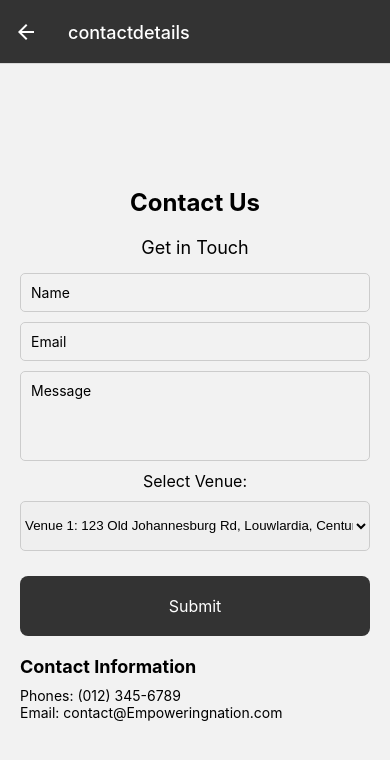
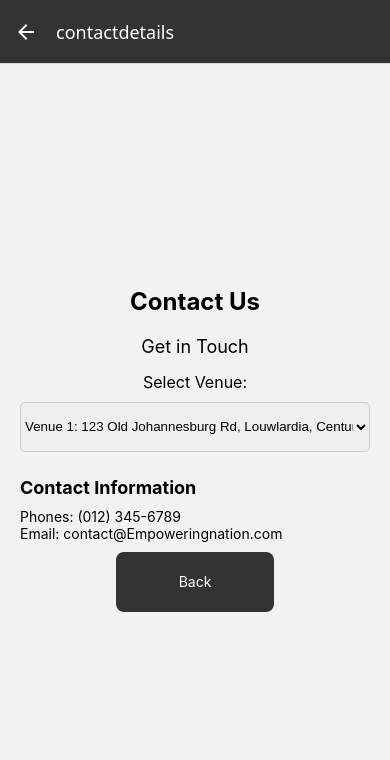
Before and after one commit to Sergio-Carl-Benito/empowering-the-nation-final, a React Native app: screen /contactdetails in a window 390 px wide. Shown: the top 760 px of the page. Built offline with nearby package versions, Linux system fonts and the light colour scheme.

Commit message:
final commit

```diff
--- a/screens/calculatetotalfees.tsx
+++ b/screens/calculatetotalfees.tsx
@@ -204,6 +204,12 @@ const CalculateTotalFees: React.FC<Props> = ({ navigation }) => {
             <Text style={styles.result}>Discount Percentage: {discountPercentage}%</Text>
             <Text style={styles.result}>Total Cost (inc VAT): R{totalCost.toFixed(2)}</Text>
             <Button title="Submit" onPress={onSubmit} />
+            <TouchableOpacity
+                    style={styles.button}
+                    onPress={() => navigation.goBack()}
+                >
+                    <Text style={styles.buttonText}>Back</Text>
+                </TouchableOpacity>
         </ScrollView>
     );
 };
@@ -275,6 +281,21 @@ const styles = StyleSheet.create({
         fontSize: 16,
         textAlign: 'center',
     },
+    button: {
+        backgroundColor: '#333333',
+        width: '45%',
+        height: 60,
+        borderRadius: 8,
+        justifyContent: 'center',
+        alignItems: 'center',
+        marginBottom: 10,
+        marginTop: 10,
+    },
+    buttonText: {
+        color: '#ffffff',
+        fontSize: 14,
+        textAlign: 'center',
+    },
 });
 
 export default CalculateTotalFees;
--- a/screens/contactdetails.tsx
+++ b/screens/contactdetails.tsx
@@ -13,57 +13,21 @@ const venues = [
 ];
 
 const ContactDetails: React.FC<Props> = ({ navigation }) => {
-    const [name, setName] = useState('');
-    const [email, setEmail] = useState('');
-    const [message, setMessage] = useState('');
+
     const [selectedVenue, setSelectedVenue] = useState(venues[0].id);
 
     const handleVenueChange = (itemValue: string) => {
         setSelectedVenue(itemValue);
     };
 
-    const handleSubmit = () => {
-        if (!name || !email || !message) {
-            Alert.alert('Error', 'Please fill in all fields.');
-            return;
-        }
-        if (!/\S+@\S+\.\S+/.test(email)) {
-            Alert.alert('Error', 'Please enter a valid email address.');
-            return;
-        }
 
-        console.log('Submitted:', { name, email, message, venue: selectedVenue });
-        setName('');
-        setEmail('');
-        setMessage('');
-    };
 
     return (
         <ScrollView contentContainerStyle={styles.container}>
             <Text style={styles.title}>Contact Us</Text>
 
             <Text style={styles.subtitle}>Get in Touch</Text>
-            <TextInput
-                style={styles.input}
-                placeholder="Name"
-                value={name}
-                onChangeText={setName}
-            />
-            <TextInput
-                style={styles.input}
-                placeholder="Email"
-                value={email}
-                onChangeText={setEmail}
-                keyboardType="email-address"
-            />
-            <TextInput
-                style={styles.input}
-                placeholder="Message"
-                value={message}
-                onChangeText={setMessage}
-                multiline
-                numberOfLines={4}
-            />
+
             <Text style={styles.label}>Select Venue:</Text>
             <Picker
                 selectedValue={selectedVenue}
@@ -75,16 +39,21 @@ const ContactDetails: React.FC<Props> = ({ navigation }) => {
                 ))}
             </Picker>
 
-            <TouchableOpacity style={styles.submitButton} onPress={handleSubmit}>
-                <Text style={styles.submitButtonText}>Submit</Text>
-            </TouchableOpacity>
+
 
             <View style={styles.contactInfo}>
                 <Text style={styles.infoTitle}>Contact Information</Text>
                 <Text>Phones: (012) 345-6789</Text>
                 <Text>Email: contact@Empoweringnation.com</Text>
             </View>
+            <TouchableOpacity
+                    style={styles.button}
+                    onPress={() => navigation.goBack()}
+                >
+                    <Text style={styles.buttonText}>Back</Text>
+                </TouchableOpacity>
         </ScrollView>
+
     );
 };
 
@@ -149,6 +118,20 @@ const styles = StyleSheet.create({
         fontSize: 16,
         textAlign: 'center',
     },
+    button: {
+        backgroundColor: '#333333',
+        width: '45%',
+        height: 60,
+        borderRadius: 8,
+        justifyContent: 'center',
+        alignItems: 'center',
+        marginBottom: 10,
+        marginTop: 10,},
+    buttonText: {
+        color: '#ffffff',
+        fontSize: 14,
+        textAlign: 'center',
+    },
 });
 
 export default ContactDetails;
--- a/screens/summaryofsixmonthscourse.tsx
+++ b/screens/summaryofsixmonthscourse.tsx
@@ -51,27 +51,36 @@ const SummaryOfSixMonthsCourse: React.FC<Props> = ({ navigation }) => {
                         />
                     ))}
                 </Picker>
+
+
             </View>
+            <TouchableOpacity
+                    style={styles.button}
+                    onPress={() => navigation.goBack()}
+                >
+                    <Text style={styles.buttonText}>Back</Text>
+                </TouchableOpacity>
 
             {/* Course Details Section */}
             {selectedCourse && (
                 <View style={styles.course}>
                     <Text style={styles.subtitle}>{selectedCourse}</Text>
                     <Text style={styles.description}>
-                        {courseDetails[selectedCourse].description}
+                        {courseDetails[selectedCourse as keyof typeof courseDetails].description}
                     </Text>
                     <TouchableOpacity
                         style={styles.courseButton}
-                        onPress={() => navigation.navigate(courseDetails[selectedCourse].navigationRoute)}
-                    >
+
+                        onPress={() => navigation.navigate(courseDetails[selectedCourse as keyof typeof courseDetails].navigationRoute as keyof RootStackParamList)}                    >
                         <Text style={styles.courseButtonText}>View Details</Text>
                     </TouchableOpacity>
+
                 </View>
             )}
         </ScrollView>
     );
+
 };
-
 const styles = StyleSheet.create({
     container: {
         flexGrow: 1,
@@ -124,6 +133,21 @@ const styles = StyleSheet.create({
         fontSize: 16,
         textAlign: 'center',
     },
+    button: {
+        backgroundColor: '#333333',
+        width: '45%',
+        height: 60,
+        borderRadius: 8,
+        justifyContent: 'center',
+        alignItems: 'center',
+        marginBottom: 10,
+        marginTop: 10,
+    },
+    buttonText: {
+        color: '#ffffff',
+        fontSize: 14,
+        textAlign: 'center',
+    },
 });
 
 export default SummaryOfSixMonthsCourse;
--- a/screens/summaryofsixweekscourse.tsx
+++ b/screens/summaryofsixweekscourse.tsx
@@ -9,7 +9,12 @@ type Props = StackScreenProps<RootStackParamList, 'summaryofsixweekscourse'>;
 const SummaryOfSixWeeksCourse: React.FC<Props> = ({ navigation }) => {
     const [selectedCourse, setSelectedCourse] = useState<string | null>(null);
 
-    const courseDetails = {
+    const courseDetails: {
+        [key: string]: {
+            description: string;
+            navigationRoute: string;
+        }
+    } = {
         'Child Minding': {
             description: 'Learn how to care for children, including basics of child development and safety.',
             navigationRoute: 'childmindingcourse'
@@ -47,7 +52,12 @@ const SummaryOfSixWeeksCourse: React.FC<Props> = ({ navigation }) => {
                     ))}
                 </Picker>
             </View>
-
+            <TouchableOpacity
+                    style={styles.button}
+                    onPress={() => navigation.goBack()}
+                >
+                    <Text style={styles.buttonText}>Back</Text>
+                </TouchableOpacity>
             {/* Course Details Section */}
             {selectedCourse && (
                 <View style={styles.course}>
@@ -57,16 +67,20 @@ const SummaryOfSixWeeksCourse: React.FC<Props> = ({ navigation }) => {
                     </Text>
                     <TouchableOpacity
                         style={styles.courseButton}
-                        onPress={() => navigation.navigate(courseDetails[selectedCourse].navigationRoute)}
-                    >
+                        onPress={() => navigation.navigate(courseDetails[selectedCourse].navigationRoute as keyof RootStackParamList)}                    >
                         <Text style={styles.courseButtonText}>View Details</Text>
                     </TouchableOpacity>
+                    <TouchableOpacity
+                    style={styles.button}
+                    onPress={() => navigation.goBack()}
+                >
+                    <Text style={styles.buttonText}>Back</Text>
+                </TouchableOpacity>
                 </View>
             )}
         </ScrollView>
     );
 };
-
 const styles = StyleSheet.create({
     container: {
         flexGrow: 1,
@@ -119,6 +133,21 @@ const styles = StyleSheet.create({
         fontSize: 16,
         textAlign: 'center',
     },
+    button: {
+        backgroundColor: '#333333',
+        width: '45%',
+        height: 60,
+        borderRadius: 8,
+        justifyContent: 'center',
+        alignItems: 'center',
+        marginBottom: 10,
+        marginTop: 10,
+    },
+    buttonText: {
+        color: '#ffffff',
+        fontSize: 14,
+        textAlign: 'center',
+    },
 });
 
 export default SummaryOfSixWeeksCourse;
```
Also changed, not shown: package.json (+13 -13 lines), 1 other file (tests, documents, lock files or other folders).
